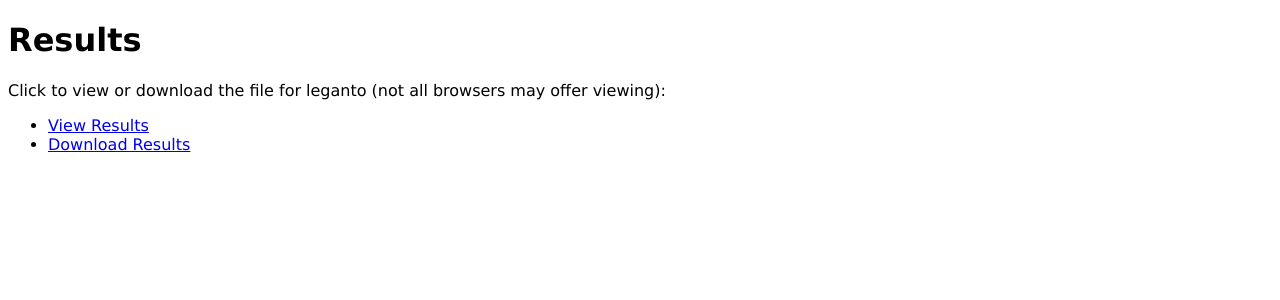
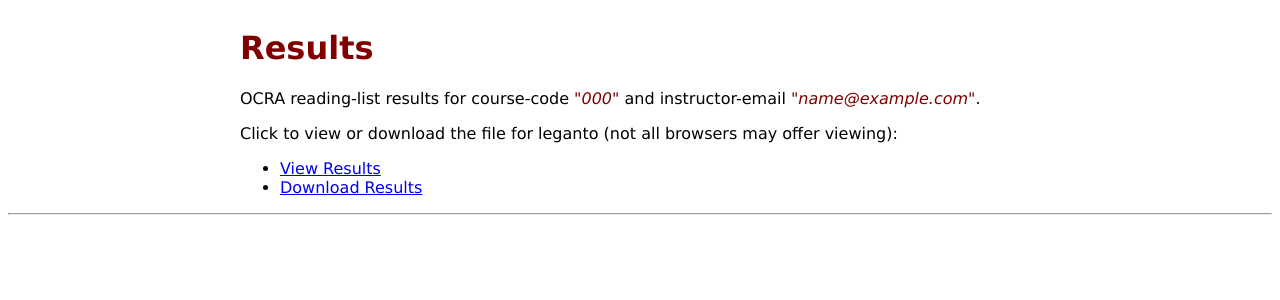
Before and after one commit to Brown-University-Library/ocra_lookup_project, a Django app: template ocra_lookup_app/templates/results.html in a window 1280 px wide. Shown: the part 56-356 px from the top of the page. Run offline with Django 4.2, Linux system fonts and the light colour scheme; the template is opened without the code that fills it: most values are stand-ins (such as "Sample title", 1, 10 or a date in 2020); parts of the project's set-up code (start-up, migrations or seed data) failed here and were passed over; some libraries are stand-ins or nearby versions.

Commit message:
shows terms on results page.

```diff
--- a/ocra_lookup_app/templates/results.html
+++ b/ocra_lookup_app/templates/results.html
@@ -1,6 +1,14 @@
 {% extends 'base.html' %}
 
 {% block extra_head %}
+<style>
+
+    .search-terms {
+        color: maroon;
+        font-style: italic;
+    }
+
+</style>
 {% endblock %}
 
 {% block header %}
@@ -8,8 +16,9 @@
 
 {% block content %}
 
-<div>
-    <h1>Results</h1>
+<div style="width: 50em; margin: auto; padding-top: .5em;">
+    <h1 style="color: maroon;">Results</h1>
+    <p>OCRA reading-list results for course-code <span class="search-terms">"{{course_code}}"</span> and instructor-email <span class="search-terms">"{{email_address}}"</span>.</p>
     <p>Click to view or download the file for leganto (not all browsers may offer viewing):</p>
     <ul>
         <li><a href="{% url 'view_tsv' result_uuid %}" target="_blank">View Results</a></li>
@@ -17,4 +26,6 @@
         </ul>
 </div>
 
+<hr>
+
 {% endblock content %}
```
